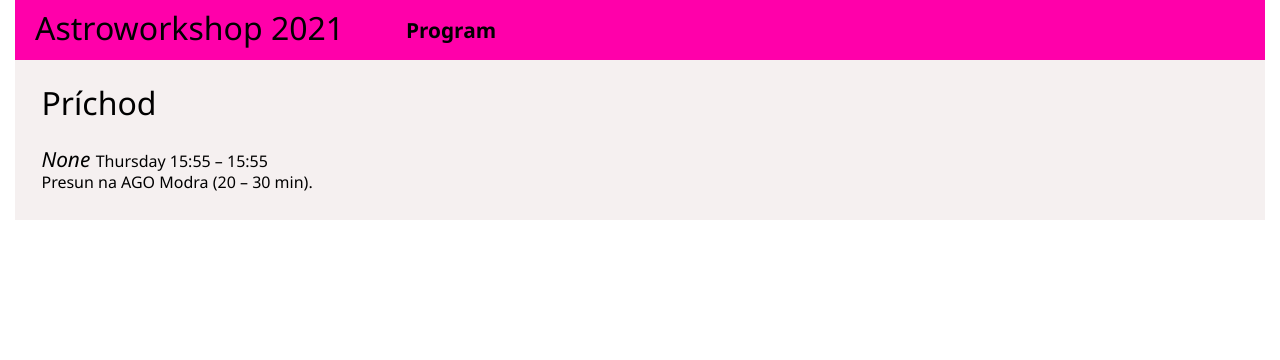
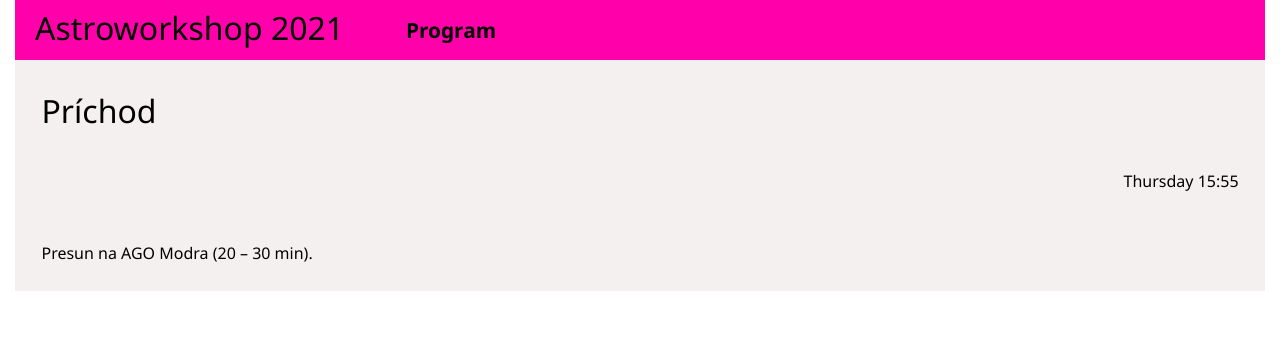
Before and after one commit to sesquideus/astroworkshop, a Django app: page /talk/21/ in a window 1280 px wide. Shown: the top 360 px of the page. Run offline with Django 3.2, Linux system fonts and the light colour scheme; data comes from the database, SQL or seed files in the repository; both versions use the stored data as it was after the commit.

Commit message:
More improvements

```diff
--- a/core/templates/core/slot.html
+++ b/core/templates/core/slot.html
@@ -6,12 +6,20 @@
     <h2>
         {{ slot.title }}
     </h2>
-    <span class="author">
-        {{ slot.person }}
-    </span>
-    <span class="time">
-        {{ slot.start|date:"l H:i" }}&nbsp;&ndash;&nbsp;{{ slot.start|add_minutes:slot.duration|time:"H:i" }}
-    </span>
+    <div class="authortime">
+        <span class="author">
+            {{ slot.person|default:"" }}
+        </span>
+        <span class="affiliation">
+            {% for aff in slot.person.affiliations.all %}{{ aff.full_name }}{% endfor %}
+        </span>
+        <span class="time">
+            {{ slot.start|date:"l H:i" }}
+            {% if slot.start and slot.duration > 0 %}
+                &ndash;&nbsp;{{ slot.start|add_minutes:slot.duration|time:"H:i" }}
+            {% endif %}
+        </span>
+    </div>
     <p>
         {{ slot.abstract }}
     </p>
--- a/core/views/talks.py
+++ b/core/views/talks.py
@@ -11,11 +11,12 @@ class ProgrammeView(django.views.generic.ListView):
     context_object_name = 'slots'
     template_name = 'core/programme.html'
 
-    queryset = model.objects \
-        .filter(event__code='2021') \
-        .annotate(
-            date=TruncDay('start'),
-        )
+    def get_queryset(self):
+        return self.model.objects \
+            .filter(event__code=self.kwargs.get('year', "2021")) \
+            .annotate(
+                date=TruncDay('start'),
+            )
 
 
 class SlotView(django.views.generic.DetailView):
--- a/static/css/main.css
+++ b/static/css/main.css
@@ -71,19 +71,45 @@ h2 {
     font-size: 200%;
     font-weight: 500;
     padding-bottom: 8mm;
+    line-height: 1.5;
+}
+
+div.authortime {
+    width: 100%;
+    height: auto;
+    padding-bottom: 20mm;
 }
 
 span.author {
+    display: block;
+    float: left;
     font-size: 130%;
     font-style: italic;
-    padding-bottom: 5mm;
+    padding-bottom: 2mm;
+    width: 80%;
+}
+
+span.affiliation {
+    display: block;
+    float: left;
+    font-style: italic;
+    font-size: 90%;
+    width: 80%;
+}
+
+span.time {
+    display: block;
+    float: right;
+    height: 100%;
 }
 
 p {
+    clear: both;
     line-height: 1.5;
 }
 
 table {
+    width: 100%;
     background-color: hsl(0, 50%, 90%);
     border: 0px;
 }
@@ -107,3 +133,23 @@ table td {
 table td.time, table td.person {
     white-space: nowrap;
 }
+
+table td.title {
+    width: 10000px;
+}
+
+table tr.category-O {
+    background-color: hsl(225, 0%, 80%);
+}
+
+table tr.category-M {
+    background-color: hsl(0, 100%, 90%);
+}
+
+table tr.category-T {
+    background-color: hsl(225, 100%, 90%);
+}
+
+table tr.category-W {
+    background-color: hsl(120, 100%, 90%);
+}
```
Also changed, not shown: core/admin.py (+16 -1 lines), core/templates/core/programme.html (+9 -5 lines), db.sqlite3.
